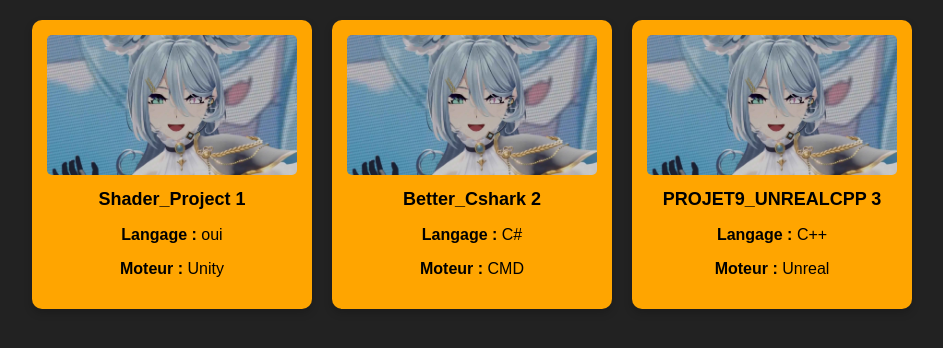
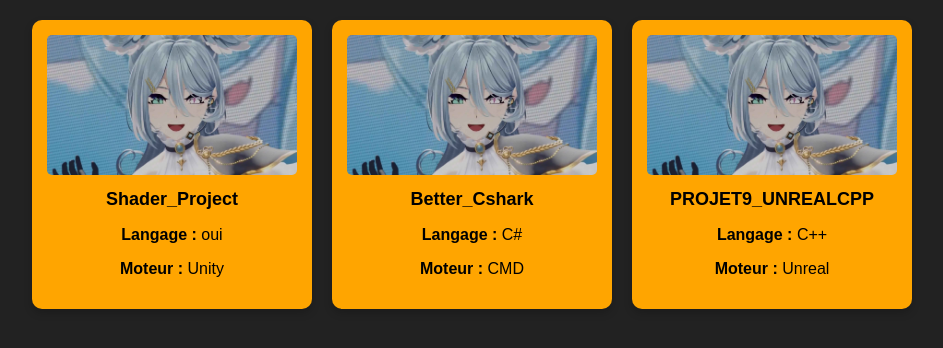
Before and after one commit to Nonorrs/nonorrs.github.io, a plain HTML site: page index.html in a window 1280 px wide. Shown: the part 78-426 px from the top of the page, without its empty margins (168-1111 px from the left). Drawn offline with Linux system fonts and the light colour scheme.

Commit message:
Update index.html

```diff
--- a/index.html
+++ b/index.html
@@ -11,21 +11,21 @@
     <div class = "projects-container">
         <div class = "project-card">
             <img src = "image/20250224_062111.jpg" alt = "Projet 1">
-            <h2><a href="https://github.com/Nonorrs/Shader_Project" target="_blank">Shader_Project 1</a></h2>
+            <h2><a href="https://github.com/Nonorrs/Shader_Project" target="_blank">Shader_Project </a></h2>
             <p><strong>Langage :</strong> oui</p>
             <p><strong>Moteur :</strong> Unity</p>
         </div>
 
         <div class = "project-card">
             <img src = "image/20250224_062111.jpg" alt = "Projet 2">
-            <h2><a href="https://github.com/Nonorrs/Better_Cshark" target="_blank">Better_Cshark 2</a></h2>
+            <h2><a href="https://github.com/Nonorrs/Better_Cshark" target="_blank">Better_Cshark </a></h2>
             <p><strong>Langage :</strong> C#</p>
             <p><strong>Moteur :</strong> CMD</p>
         </div>
 
         <div class = "project-card">
             <img src = "image/20250224_062111.jpg" alt = "Projet 3">
-            <h2><a href="https://github.com/Jehyann/PROJET9_UNREALCPP" target="_blank">PROJET9_UNREALCPP 3</a></h2>
+            <h2><a href="https://github.com/Jehyann/PROJET9_UNREALCPP" target="_blank">PROJET9_UNREALCPP </a></h2>
             <p><strong>Langage :</strong> C++</p>
             <p><strong>Moteur :</strong> Unreal</p>
         <!-- Ajoute d'autres projets ici -->
```
